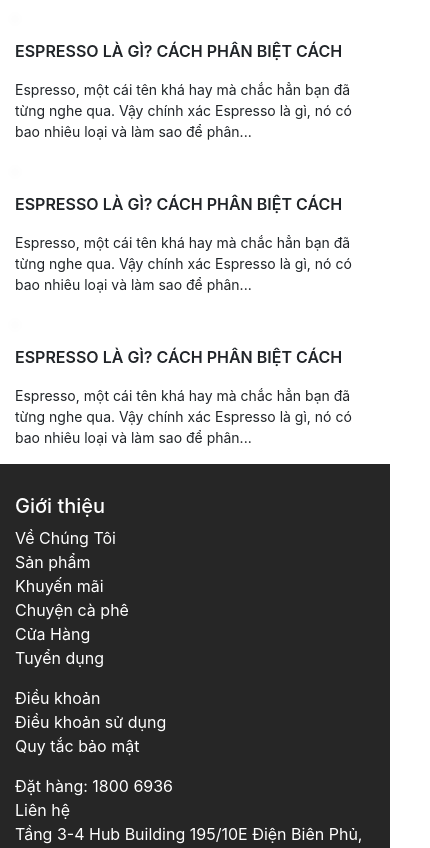
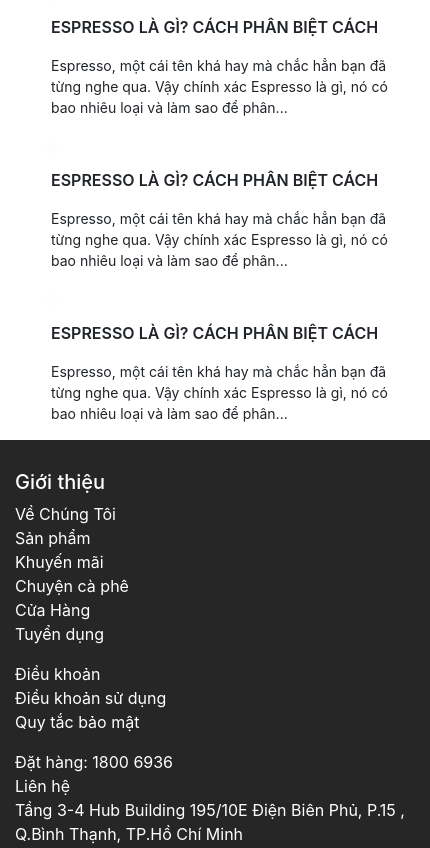
Before and after one commit to LeCongNam/theCoffeHouse, a plain HTML site: page index.html in a window 390 px wide. Shown: the part 953-1801 px from the top of the page, 430 px wide, since content can reach past the window. Drawn offline with nearby package versions, Linux system fonts and the light colour scheme.

Commit message:
fix full ui mobile UI

```diff
--- a/assets/css/main.css
+++ b/assets/css/main.css
@@ -1,4 +1,28 @@
 
+* {
+    margin: 0;
+    padding: 0;
+    box-sizing: border-box;
+    --primary-color: #e68113;
+    --text-color: #292723;
+    scroll-behavior: smooth;
+}
+
+
+html {
+    /* height: 100vh;
+    margin: 0; */
+}
+
+html ,
+body {
+    /* position: absolute; */
+}
+
+#main {
+    width: 100%;
+    height: 100%;
+}
 
 .row {
     display: flex;
@@ -17,15 +41,6 @@
     max-width: 100%;
 }
 
-
-* {
-    margin: 0;
-    padding: 0;
-    box-sizing: border-box;
-    --primary-color: #e68113;
-    --text-color: #292723;
-    scroll-behavior: smooth;
-}
 
 .w-100 {
     display: none;
@@ -83,7 +98,6 @@
     text-align: center;
 }
 
-
 #menu .logo {
     max-width: 100%;
     height: 46px;
@@ -106,7 +120,7 @@
     padding: 19px 16px 19px;
 }
 
-.footer-list li:hover:not(:first-child) a ,
+.footer-list li:hover:not(:first-child) a,
 #nav li:hover a {
     color: var(--primary-color);
 }
@@ -125,7 +139,7 @@
 }
 
 .cart {
-    width: 100%
+    width: 100%;
 }
 
 .cart.cart-first::before {
@@ -165,6 +179,7 @@
 
 .combo__left {
     margin-top: 100px;
+
 }
 
 .combo__left--heading {
@@ -197,7 +212,7 @@ a.btn-large:hover {
     color: var(--primary-color);
     background-color: #fff;
     border: 2px solid var(--primary-color);
-    animation: animate linear 0.5s ;
+    animation: animate linear 0.5s;
 }
 
 @keyframes animate {
@@ -211,24 +226,22 @@ a.btn-large:hover {
     }
 }
 
-
-.hobby{
+.hobby {
     display: flex;
 }
 
-.harizon{
+.harizon {
     height: 32px;
     width: 4px;
     background-color: var(--primary-color);
-
 }
 
-.hobby__heading{
+.hobby__heading {
     font-size: 24px;
     color: var(--text-color);
 }
 
-.hobby__heading:hover{
+.hobby__heading:hover {
     color: var(--primary-color);
     cursor: pointer;
 }
@@ -238,7 +251,7 @@ footer {
     padding: 30px 0;
 }
 
-footer li a{
+footer li a {
     color: #fff;
     text-decoration: none;
 }
@@ -257,7 +270,7 @@ footer li a{
     display: none;
 }
 
-.close-icon{
+.close-icon {
     color: #000;
     position: absolute;
     top: 0;
--- a/assets/css/responsive.css
+++ b/assets/css/responsive.css
@@ -1,4 +1,4 @@
-@media screen and (max-width:576px) {
+@media screen and (max-width: 479px) {
     #menu {
         position: fixed;
         top: 0;
@@ -57,11 +57,22 @@
         display: block;
     }
 
-    footer#ft{
-        display: block;
-        width: 100vw;
-        clear: both;
-        /* overflow: hidden; */
-        margin-right: 50px;
+
+
+
+    .store-coffe {
+        width: 100%;
+        padding-right: 15px;
+        padding-left: 36px;
+        margin-right: auto;
+    }
+
+    html {
+        margin-right: -40px;
+    }
+
+
+    footer {
+
     }
 }
--- a/index.html
+++ b/index.html
@@ -5,11 +5,9 @@
     <title>HomePage</title>
     <!-- Required meta tags -->
     <meta charset="utf-8">
-    <meta name="viewport" content="width=device-width, initial-scale=1.0">
     <meta name="viewport" content="width=device-width, initial-scale=1, shrink-to-fit=no">
     <link rel="shortcut icon" href="//theme.hstatic.net/1000075078/1000803849/14/favicon.png?v=433" type="image/png">
 
-    <!-- <meta name="viewport" content="width=1000, initial-scale=1.0, maximum-scale=1.0"> -->
 
     <!-- Link CDN Fontawesome -->
     <link rel="stylesheet" href="https://cdnjs.cloudflare.com/ajax/libs/font-awesome/6.0.0-beta3/css/all.min.css"
@@ -23,14 +21,15 @@
 </head>
 
 <body>
+    <div id="main">
         <div class="container">
             <div class="row">
                 <div class="col-lg-12">
                     <div class="header__meta-list">
                         <!-- Meta Item -->
                         <div class="meta-item">
-                        <svg xmlns="http://www.w3.org/2000/svg" class="h-6 w-6 w-svg" fill="none" viewBox="0 0 24 24"
-                            stroke="currentColor">
+                            <svg xmlns="http://www.w3.org/2000/svg" class="h-6 w-6 w-svg" fill="none"
+                                viewBox="0 0 24 24" stroke="currentColor">
                                 <path stroke-linecap="round" stroke-linejoin="round" stroke-width="2"
                                     d="M17.657 16.657L13.414 20.9a1.998 1.998 0 01-2.827 0l-4.244-4.243a8 8 0 1111.314 0z" />
                                 <path stroke-linecap="round" stroke-linejoin="round" stroke-width="2"
@@ -42,8 +41,8 @@
 
                         <!-- Meta Item -->
                         <div class="meta-item">
-                        <svg xmlns="http://www.w3.org/2000/svg" class="h-6 w-6 w-svg" fill="none" viewBox="0 0 24 24"
-                            stroke="currentColor">
+                            <svg xmlns="http://www.w3.org/2000/svg" class="h-6 w-6 w-svg" fill="none"
+                                viewBox="0 0 24 24" stroke="currentColor">
                                 <path stroke-linecap="round" stroke-linejoin="round" stroke-width="2"
                                     d="M3 5a2 2 0 012-2h3.28a1 1 0 01.948.684l1.498 4.493a1 1 0 01-.502 1.21l-2.257 1.13a11.042 11.042 0 005.516 5.516l1.13-2.257a1 1 0 011.21-.502l4.493 1.498a1 1 0 01.684.949V19a2 2 0 01-2 2h-1C9.716 21 3 14.284 3 6V5z" />
                             </svg>
@@ -52,8 +51,8 @@
                         <!-- End Meta Item -->
                         <!-- Meta Item -->
                         <div class="meta-item">
-                        <svg xmlns="http://www.w3.org/2000/svg" class="h-6 w-6 w-svg" fill="none" viewBox="0 0 24 24"
-                            stroke="currentColor">
+                            <svg xmlns="http://www.w3.org/2000/svg" class="h-6 w-6 w-svg" fill="none"
+                                viewBox="0 0 24 24" stroke="currentColor">
                                 <path stroke-linecap="round" stroke-linejoin="round" stroke-width="2"
                                     d="M17.657 16.657L13.414 20.9a1.998 1.998 0 01-2.827 0l-4.244-4.243a8 8 0 1111.314 0z" />
                                 <path stroke-linecap="round" stroke-linejoin="round" stroke-width="2"
@@ -160,7 +159,8 @@
                             <h2 class="combo__left--heading">Combo Quà Tết 2022</h2>
                             <p class="combo__left--desc">
                                 Combo quà Tết 2022: Hộp quà tặng với 4 hộp trà túi lọc Tearoma, Hộp cà phê sữa đá,
-                            Hộp cà phê 3in1 đậm vị Việt và Cà phê Original 1 của The Coffee House với thành phần chính
+                                Hộp cà phê 3in1 đậm vị Việt và Cà phê Original 1 của The Coffee House với thành phần
+                                chính
                                 cà phê Robusta Đắk Lắk,
                                 vùng trồng cà phê nổi tiếng nhất Việt Nam. Bằng cách áp dụng kỹ thuật rang xay hiện đại.
                             </p>
@@ -177,6 +177,7 @@
 
         <!-- hobbies -->
         <div class="container">
+            <div class="store-coffe">
                 <div class="row">
                     <div class="col-lg-12 text-lg-center">
                         <h1>Chuyện Cà phê và Trà</h1>
@@ -190,13 +191,13 @@
                         </h3>
                     </div>
                 </div>
-
                 <div class="row">
                     <div class="col-lg-4">
                         <div class="cart">
                             <img src="./assets/image/hobby/hobby1.webp" alt="" class="cart__img">
                             <p class="cart__name">ESPRESSO LÀ GÌ? CÁCH PHÂN BIỆT CÁCH</p>
-                    <p class="cart__price">Espresso, một cái tên khá hay mà chắc hẳn bạn đã từng nghe qua. Vậy chính xác
+                            <p class="cart__price">Espresso, một cái tên khá hay mà chắc hẳn bạn đã từng nghe qua. Vậy chính
+                                xác
                                 Espresso là gì, nó có bao nhiêu loại và làm sao để phân...</p>
                         </div>
                     </div>
@@ -204,7 +205,8 @@
                         <div class="cart">
                             <img src="./assets/image/hobby/hobby2.webp" alt="" class="cart__img">
                             <p class="cart__name">ESPRESSO LÀ GÌ? CÁCH PHÂN BIỆT CÁCH</p>
-                    <p class="cart__price">Espresso, một cái tên khá hay mà chắc hẳn bạn đã từng nghe qua. Vậy chính xác
+                            <p class="cart__price">Espresso, một cái tên khá hay mà chắc hẳn bạn đã từng nghe qua. Vậy chính
+                                xác
                                 Espresso là gì, nó có bao nhiêu loại và làm sao để phân...</p>
                         </div>
                     </div>
@@ -212,11 +214,14 @@
                         <div class="cart">
                             <img src="./assets/image/hobby/hobby3.webp" alt="" class="cart__img">
                             <p class="cart__name">ESPRESSO LÀ GÌ? CÁCH PHÂN BIỆT CÁCH</p>
-                    <p class="cart__price">Espresso, một cái tên khá hay mà chắc hẳn bạn đã từng nghe qua. Vậy chính xác
+                            <p class="cart__price">Espresso, một cái tên khá hay mà chắc hẳn bạn đã từng nghe qua. Vậy chính
+                                xác
                                 Espresso là gì, nó có bao nhiêu loại và làm sao để phân...</p>
                         </div>
                     </div>
                 </div>
+            </div>
+
         </div>
 
 
@@ -262,12 +267,14 @@
                         </ul>
                     </div>
                     <div class="col-lg-3">
-                    <img src="./assets/image/fb.jpg" alt="" class="footer_facebook" style="height: 200px; width: 100%;">
+                        <img src="./assets/image/fb.jpg" alt="" class="footer_facebook"
+                            style="height: 200px; width: 100%;">
                     </div>
                 </div>
             </div>
         </footer>
 
+    </div>
 
     <!-- Optional JavaScript -->
     <!-- jQuery first, then Popper.js, then Bootstrap JS -->
```
Lines whose indentation alone changed are shown as unchanged.
